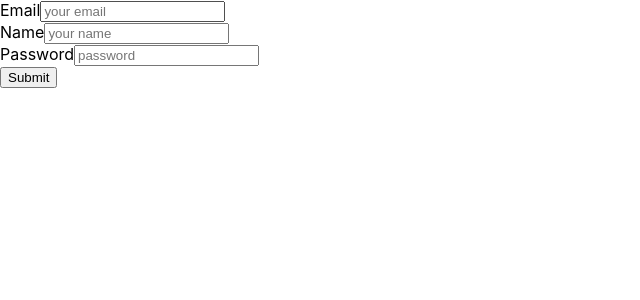
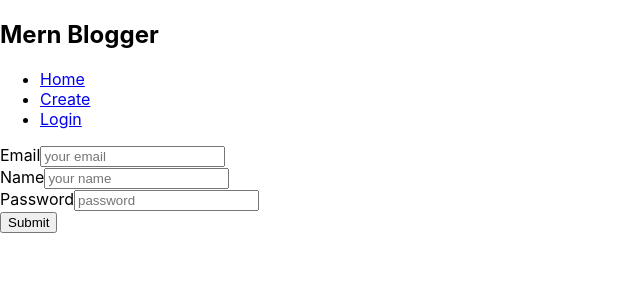
Before and after one commit to FabianUlises/mern-blogger, a React (Create React App) app in the folder client/: page /login in a window 1280 px wide. Shown: the top 300 px of the page, without its empty margins (0-640 px from the left). Built offline with nearby package versions, Linux system fonts and the light colour scheme.

Commit message:
Added nav component to login component

```diff
--- a/client/src/components/login/Login.js
+++ b/client/src/components/login/Login.js
@@ -1,6 +1,7 @@
 // Dependencies
 import React, { useState } from 'react';
-
+// Components
+import Nav from '../nav/Nav';
 const Login = () => {
     // State
     const [user, setUser] = useState({
@@ -10,6 +11,7 @@ const Login = () => {
     });
     return (
         <div>
+            <Nav />
             <form className='page-form'>
                 <div className='form-group'>
                     <label for='userEmail' className='form-label'>Email</label>
```
